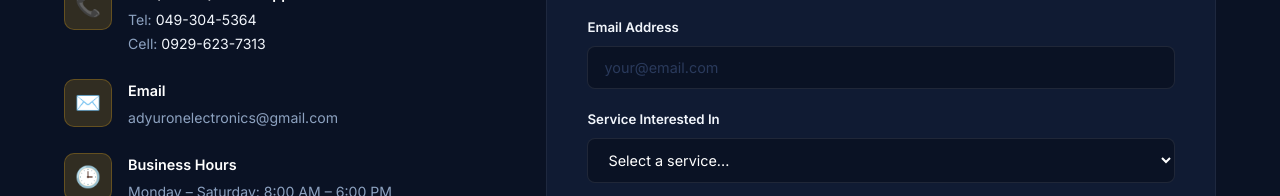
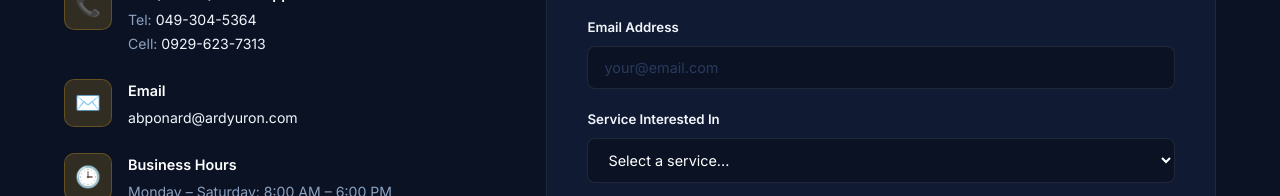
Before and after one commit to asseong2896/ardyuron-solar, a plain HTML site: page index.html in a window 1280 px wide. Shown: the part 5751-5947 px from the top of the page. Drawn offline with Linux system fonts and the light colour scheme.

Commit message:
Update contact email to abponard@ardyuron.com
Co-Authored-By: Claude Fable 5 <noreply@anthropic.com>

```diff
--- a/index.html
+++ b/index.html
@@ -359,7 +359,7 @@
             <div class="contact-icon">✉️</div>
             <div>
               <h4>Email</h4>
-              <p>adyuronelectronics@gmail.com</p>
+              <p><a href="mailto:abponard@ardyuron.com">abponard@ardyuron.com</a></p>
             </div>
           </div>
           <div class="contact-item">
```
